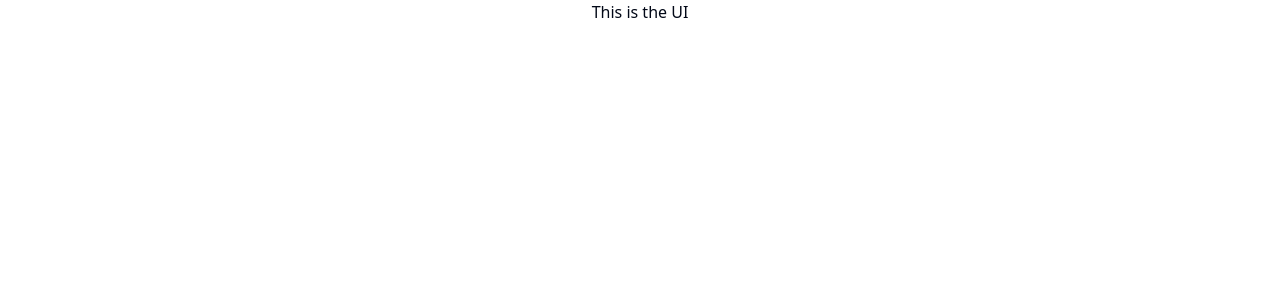
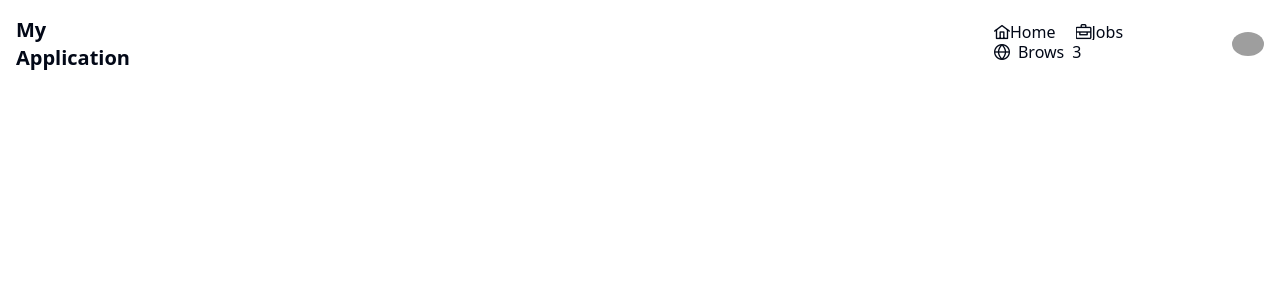
Before and after one commit to Tamoghna35/job_portal, a React (Vite) app in the folder frontend/: page / in a window 1280 px wide. Shown: the top 300 px of the page. Built offline with nearby package versions, Linux system fonts and the light colour scheme; grey boxes are pictures that could not be loaded.

Commit message:
add navbar

```diff
--- a/frontend/package.json
+++ b/frontend/package.json
@@ -11,12 +11,17 @@
   },
   "dependencies": {
     "@radix-ui/react-slot": "^1.1.0",
+    "@reduxjs/toolkit": "^2.2.7",
+    "axios": "^1.7.7",
     "class-variance-authority": "^0.7.0",
     "clsx": "^2.1.1",
     "lucide-react": "^0.436.0",
+    "primeicons": "^7.0.0",
     "primereact": "^10.8.2",
     "react": "^18.3.1",
     "react-dom": "^18.3.1",
+    "react-redux": "^9.1.2",
+    "react-router-dom": "^6.26.1",
     "tailwind-merge": "^2.5.2",
     "tailwindcss-animate": "^1.0.7"
   },
@@ -32,6 +37,7 @@
     "eslint-plugin-react-refresh": "^0.4.9",
     "globals": "^15.9.0",
     "postcss": "^8.4.41",
+    "sass-embedded": "^1.77.8",
     "tailwindcss": "^3.4.10",
     "vite": "^5.4.1"
   }
--- a/frontend/src/App.jsx
+++ b/frontend/src/App.jsx
@@ -1,10 +1,10 @@
 
-
+import NavBar from "./components/shared/Navbar";
 function App() {
 
   return (
     <>
-      <h1 className="text-center">This is the UI</h1>
+    <NavBar/>
     </>
   )
 }
--- /dev/null
+++ b/frontend/src/components/shared/NavBarStyle.scss
@@ -0,0 +1,6 @@
+.span-class{
+    margin-right: 54rem;
+}
+.menu-item{
+    margin-right: 20px;
+}
--- /dev/null
+++ b/frontend/src/components/shared/Navbar.jsx
@@ -0,0 +1,53 @@
+import React from "react";
+import { Menubar } from "primereact/menubar";
+import { Badge } from "primereact/badge";
+import { Avatar } from "primereact/avatar";
+import "./NavBarStyle.scss";
+
+
+export default function NavBar() {
+  const itemRenderer = (item) => (
+    <a className="flex align-items-center p-menuitem-link">
+      <span className={item.icon} />
+      <span className="mx-2">{item.label}</span>
+      {item.badge && <Badge className="ml-auto" value={item.badge} />}
+    </a>
+  );
+  const items = [
+    {
+      label: "Home",
+      icon: "pi pi-home",
+      className: "menu-item",
+    },
+    {
+      label: "Jobs",
+      icon: "pi pi-briefcase",
+      className: "menu-item",
+    },
+    {
+      label: "Brows",
+      icon: "pi pi-globe",
+      className: "menu-item",
+      badge: 3,
+      template: itemRenderer,
+    },
+  ];
+
+  const start = (
+   <span className="text-xl font-bold span-class">My Application</span>
+  );
+  const end = (
+    <div className="flex align-items-center gap-2">
+      <Avatar
+        image="https://primefaces.org/cdn/primereact/images/avatar/amyelsner.png"
+        shape="circle"
+      />
+    </div>
+  );
+
+  return (
+    <div className="card">
+      <Menubar start={start} model={items} end={end} className="p-4" />
+    </div>
+  );
+}
--- a/frontend/src/index.css
+++ b/frontend/src/index.css
@@ -1,3 +1,4 @@
+@import 'primeicons/primeicons.css';
 @tailwind base;
 @tailwind components;
 @tailwind utilities;
```
Also changed, not shown: 1 other file (tests, documents, lock files or other folders).
